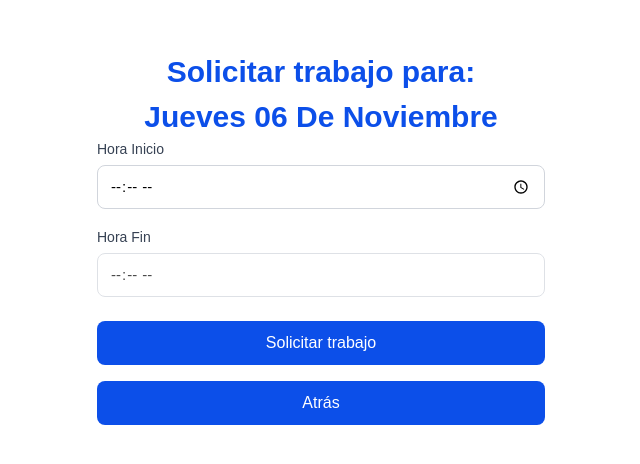
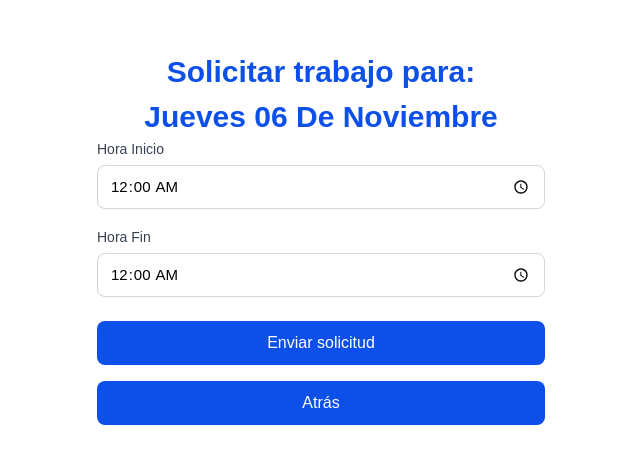
Before and after one commit to robertgt0/alquiler_front, a Next.js app: page /solicitud-trabajo in a window 1280 px wide. Shown: the part 162-626 px from the top of the page, without its empty margins (319-959 px from the left). Built offline with nearby package versions, Linux system fonts and the light colour scheme.

Commit message:
cambios en el codigo para poner hora 00:00 por defecto

```diff
--- a/src/app/solicitud-trabajo/modules/SolicitarTrabajoForm.tsx
+++ b/src/app/solicitud-trabajo/modules/SolicitarTrabajoForm.tsx
@@ -5,8 +5,9 @@ import TimeInput from "../components/CampoHora";
 import { useSolicitudTrabajo } from "../hooks/useSolicitudTrabajo";
 
 export default function SolicitarTrabajoForm() {
-  const [horaInicio, setHoraInicio] = useState("");
-  const [horaFin, setHoraFin] = useState("");
+  // Valores iniciales por defecto
+  const [horaInicio, setHoraInicio] = useState("00:00");
+  const [horaFin, setHoraFin] = useState("00:00");
   const { loading, mensaje, enviar } = useSolicitudTrabajo();
 
   const handleSubmit = async (e: React.FormEvent<HTMLFormElement>) => {
@@ -19,7 +20,10 @@ export default function SolicitarTrabajoForm() {
       <TimeInput
         label="Hora Inicio"
         value={horaInicio}
-        onChange={(e) => { setHoraInicio(e.target.value); setHoraFin(""); }}
+        onChange={(e) => {
+          setHoraInicio(e.target.value);
+          setHoraFin("00:00"); //Resetear hora fin al cambiar inicio
+        }}
         step={1800}
         disabled={loading}
       />
@@ -38,7 +42,7 @@ export default function SolicitarTrabajoForm() {
         disabled={loading}
         className="w-full bg-[#0C4FE9] hover:bg-blue-700 text-white Poppins rounded-lg mt-1 sm:mt-2 h-12 sm:h-11 disabled:opacity-70"
       >
-        {loading ? "Enviando…" : "Solicitar trabajo"}
+        {loading ? "Enviando…" : "Enviar solicitud"}
       </button>
 
       {/* Botón Atrás */}
```
